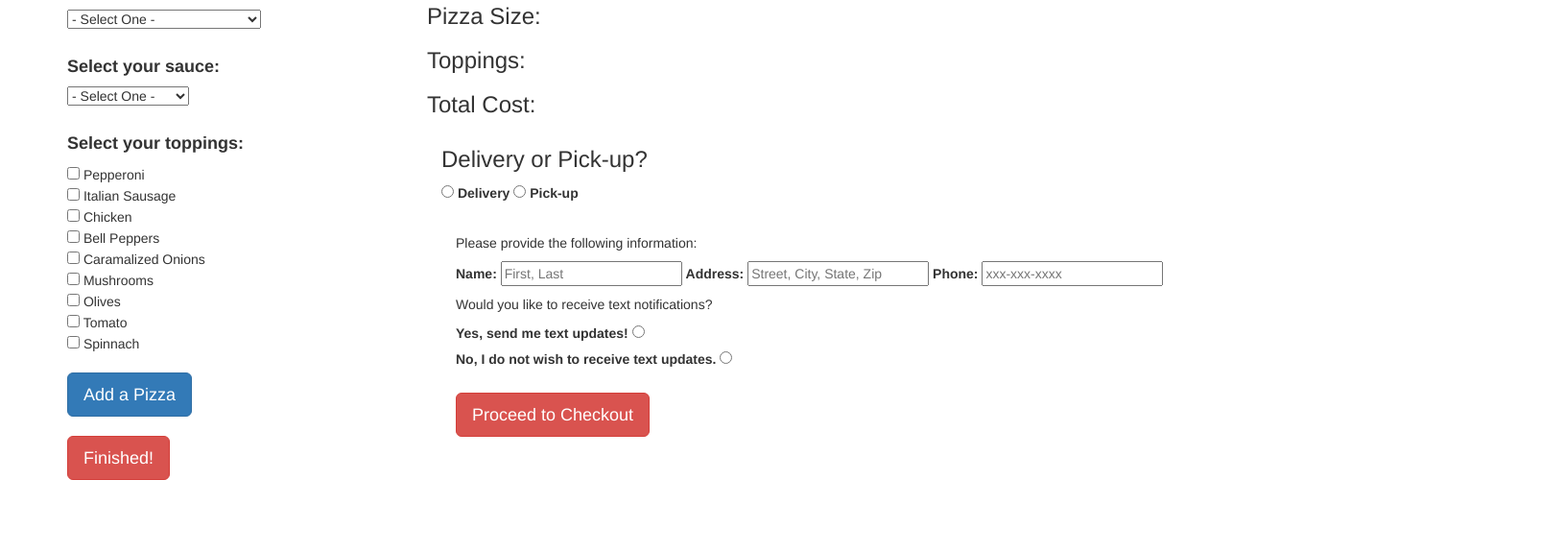
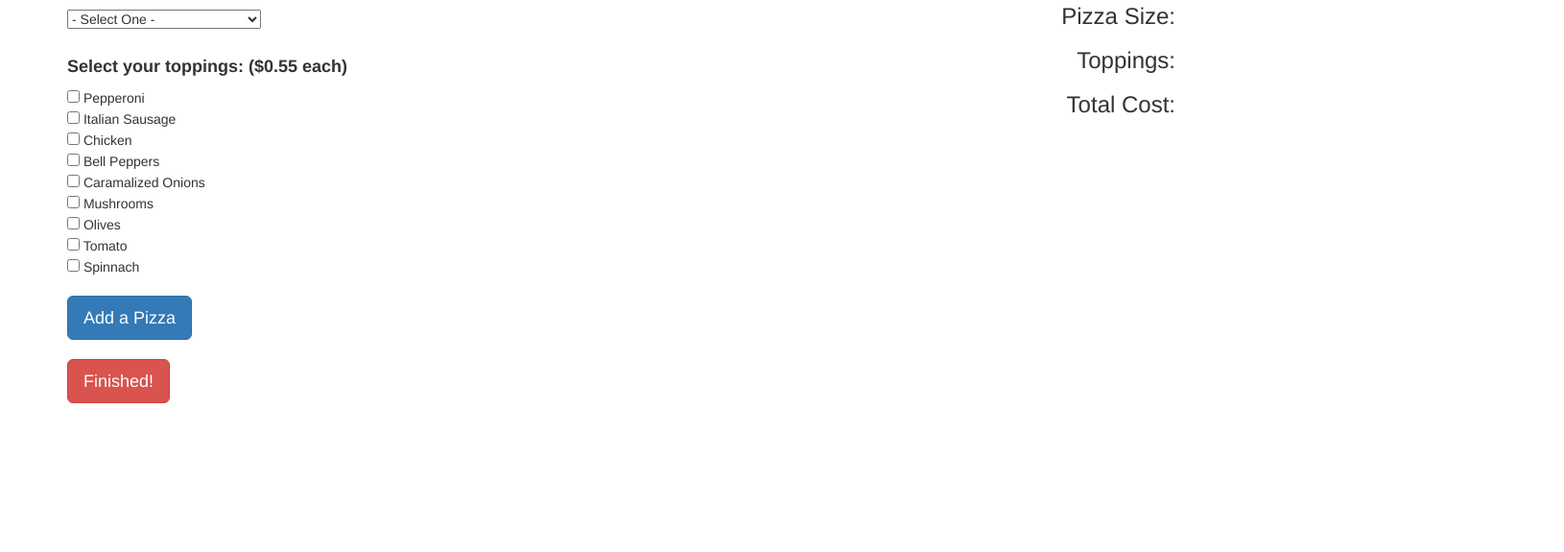
Before and after one commit to ebby89/Portfolio-Week-4, a plain HTML site: page index.html in a window 1280 px wide. Shown: the part 331-906 px from the top of the page at 96% size, 1630 px wide, since content can reach past the window. After the commit the page ends 826 px from the top, so only its background shows below. Drawn offline with Linux system fonts and the light colour scheme.

Commit message:
Fix typo in front-end display. Add scripts for displaying order summary.

```diff
--- a/css/styles.css
+++ b/css/styles.css
@@ -1,3 +1,7 @@
 body {
   margin-bottom: 75px;
 }
+
+#display-order-summary {
+  text-align: right;
+}
--- a/index.html
+++ b/index.html
@@ -35,7 +35,7 @@
               <br>
               <br>
 
-              <h4><strong>Select your sauce:</strong></h4>
+              <!-- <h4><strong>Select your sauce:</strong></h4>
               <select id="pizza-sauce" class="" name="">
                 <option disabled selected>- Select One -</option>
                 <option value="A">Traditional</option>
@@ -45,10 +45,10 @@
               </select>
 
               <br>
-              <br>
+              <br> -->
 
               <div class="">
-                <h4><strong>Select your toppings:</strong></h4>
+                <h4><strong>Select your toppings: ($0.55 each)</strong></h4>
                 <input type="checkbox" name="toppings" value="pepperoni"> Pepperoni<br>
                 <input type="checkbox" name="toppings" value="sausage"> Italian Sausage<br>
                 <input type="checkbox" name="toppings" value="chicken"> Chicken<br>
@@ -61,14 +61,14 @@
               </div>
             </div>
             <br>
-            <button id="add-pizza" class="btn btn-lg btn-primary" type="submit" name="button-add-pizza">Add a Pizza</button>
+            <button id="add-pizza" class="btn btn-lg btn-primary" type="button" name="button-add-pizza">Add a Pizza</button>
             <br>
             <br>
-            <button class="btn btn-lg btn-danger" type="submit" name="button-order">Finished!</button>
+            <button id class="btn btn-lg btn-danger" type="submit" name="button-order">Finished!</button>
           </div> <!-- END COLUMN 1 -->
         </form>
 
-        <div id="display-order-summary" class="hid">
+        <div id="display-order-summary" class="">
           <h1>Your Order Summary:</h1>
           <h3>Pizza Size: <span id="display-size"></span></h3>
           <h3>Toppings: <span id="display-toppings"></span></h3>
@@ -78,7 +78,7 @@
 
 
 
-        <div id="display-confirmation" class="col-md-8">
+        <!-- <div id="display-confirmation" class="col-md-8">
           <div class="">
             <h3>Delivery or Pick-up?</h3>
             <div class="">
@@ -88,12 +88,12 @@
               <label for="">Pick-up</label>
             </div>
           </div>
-          <br>
+          <br> -->
 
 
   <!--DELIVERY OUTPUT -->
   <!-- ADDRESS & CONTACT INPUT -->
-          <div class="container">
+          <!-- <div class="container">
             <h5>Please provide the following information:</h5>
             <label for="">Name:</label>
             <input type="text" name="" value="" placeholder="First, Last">
--- a/js/scripts.js
+++ b/js/scripts.js
@@ -3,7 +3,7 @@ function Pizza(size) {
   this.size = size;
   this.toppings = [];
   this.price = 0;
-}
+};
 
 Pizza.prototype.totalPrice = function() {
   var price = 0;
@@ -14,17 +14,16 @@ Pizza.prototype.totalPrice = function() {
     price += 12;
   } else if (this.size === "L") {
     price += 14;
-  } else if (this.size === "XL") {
+  } else {
     price += 16;
   }
 
   if (this.toppings.length === 0) {
     price *= 1;
-    this.toppings.push("Plain Cheese")
+    this.toppings.push(" Plain Cheese")
   } else {
-    price += (this.toppings.length * 1);
+    price += (this.toppings.length * 0.55);
   }
-
   var total = price.toFixed(2);
   return total;
 };
@@ -32,7 +31,6 @@ Pizza.prototype.totalPrice = function() {
 
 //FRONT END
 $(document).ready(function(){
-
   $("#add-pizza").click(function(){
     $("#new-pizza").append('<div id="new-pizza" class="">' +
                              '<h3>Your Order:</h3>' +
@@ -69,11 +67,9 @@ $(document).ready(function(){
                                '<input type="checkbox" name="toppings" value="spinnach"> Spinnach<br>' +
                              '</div>' +
                            '</div>');
-
-
   });
 
-  $("#order-form").submit(function(event){
+  $("form#order-form").submit(function(event){
     event.preventDefault();
 
     var pizzaSizeInput = $("#pizza-size").val();
@@ -84,8 +80,8 @@ $(document).ready(function(){
     });
 
     var displayPrice = newPizza.totalPrice();
-
-    $("#display-size").text(pizzeSizeInput);
+    console.log(displayPrice);
+    $("#display-size").text(pizzaSizeInput);
     $("#display-toppings").text(newPizza.toppings);
     $("#display-cost").text(displayPrice);
   });
```
